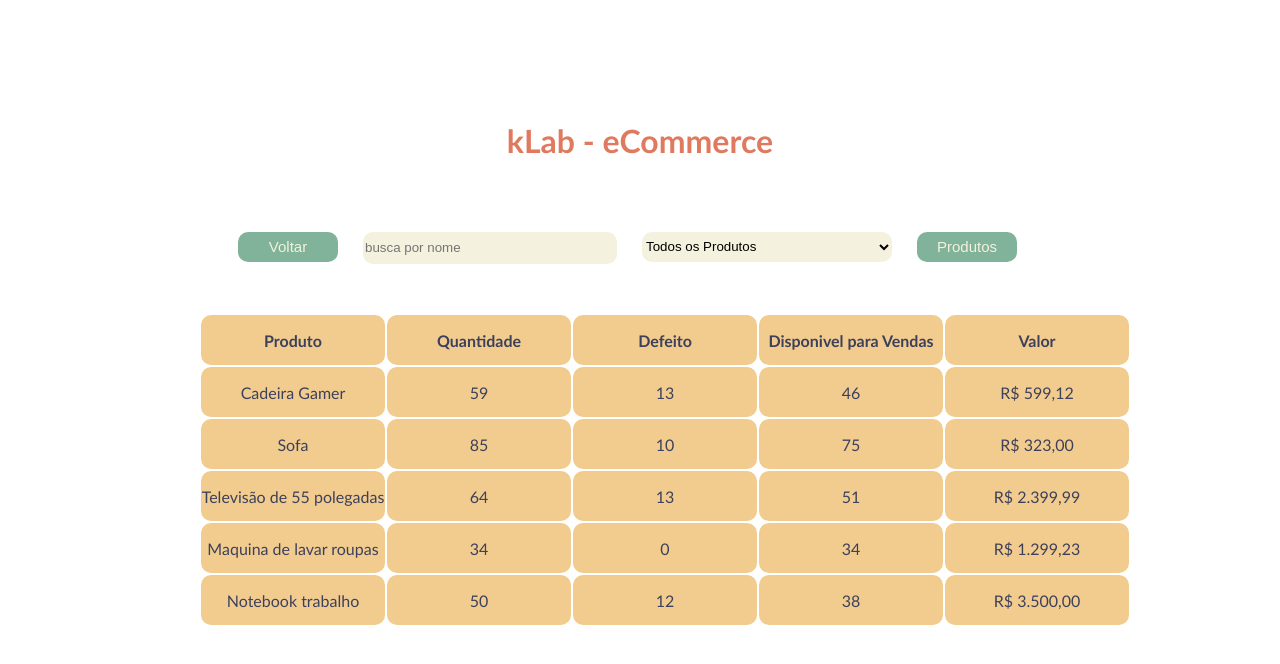
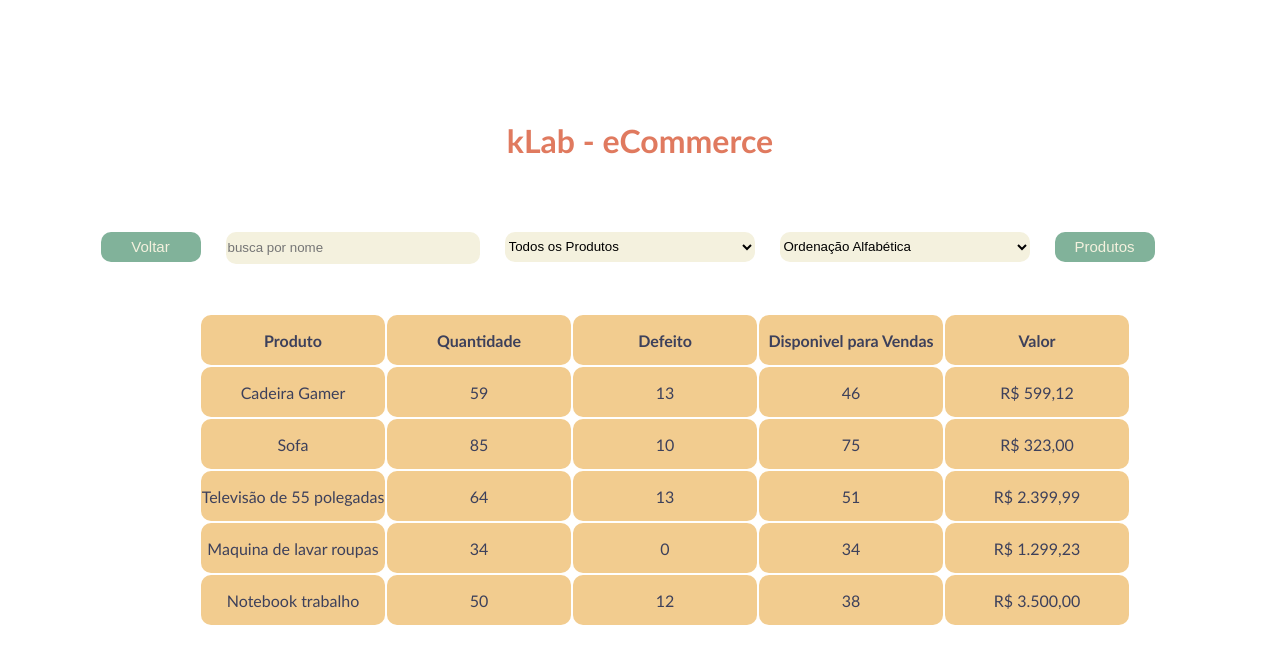
Before and after one commit to aonosorah/klab, a React (Create React App) app in the folder klab/: page /inventory in a window 1280 px wide. Shown: the top 664 px of the page. Built offline with nearby package versions, Linux system fonts and the light colour scheme.

Commit message:
Atividade 004 - Ordenação alfabética incluída

```diff
--- a/klab/src/paths/inventory.js
+++ b/klab/src/paths/inventory.js
@@ -1,13 +1,22 @@
-import React, { useContext } from 'react'
+import React, { useContext, useState } from 'react'
 import { HeaderInventory } from '../sections/inventoryHeader'
 import { Table, Box, P, PP, MainBox } from '../styled/invStyled'
 import { GlobalContext } from '../global/globalContext'
 
 export default function Inventory() {
-
+const [ alphabetic, setAlphabetic ] = useState(0)
  const { list } = useContext(GlobalContext)
-
- const product = list.map((item, index) => {
+ const auxList = [...list]
+ const newList = alphabetic == 1 ? [...auxList.sort( (a,b)  => {
+  if (a.produto > b.produto) {
+       return 1;
+  }
+  if (a.produto < b.produto) {
+       return -1;
+  }
+  return 0;
+})] : [...list]
+ const product = newList.map((item, index) => {
   const price = item.valor.toLocaleString('pt-br', {style: 'currency', currency: 'BRL'})
   return (<Table key={index}>
   <Box><PP>{item.produto}</PP></Box>
@@ -20,7 +29,7 @@ export default function Inventory() {
 
  return (
     <div>
-      <HeaderInventory/>
+      <HeaderInventory alphabetic={alphabetic} setAlphabetic={setAlphabetic}/>
     <MainBox>
       <Table>
         <Box><P>Produto</P></Box>
--- a/klab/src/sections/inventoryHeader.js
+++ b/klab/src/sections/inventoryHeader.js
@@ -1,4 +1,4 @@
-import { useContext } from 'react';
+import { useContext, useState } from 'react';
 import { useNavigate } from 'react-router-dom';
 import { GlobalContext } from '../global/globalContext';
 import { goHome, goBack } from '../routes/coordinator'
@@ -7,11 +7,13 @@ import { TitleIn, ButtonIn, InputIn, Select } from '../styled/invStyled'
 
 
 
-export function HeaderInventory() {
+export function HeaderInventory({alphabetic, setAlphabetic}) {
     const navigate = useNavigate()
+
     const { search, setSearch, order, setOrder } = useContext(GlobalContext)
     const onChangeInput = (e) => { setSearch(e.target.value) }
     const onChangeSelect = (e) => { setOrder(e.target.value)}
+    const onChangeOrder = (e) => { setAlphabetic(e.target.value)}
     return (
         <div>
             <TitleBox><TitleIn>kLab - eCommerce</TitleIn></TitleBox>
@@ -23,6 +25,10 @@ export function HeaderInventory() {
                     <option value={50}>Acima de 50 Produtos</option>
                     <option value={75}>Acima de 75 Produtos</option>
             </Select>
+            <Select onChange={onChangeOrder} value={alphabetic}>
+                    <option value={0}>Ordenação Alfabética</option>
+                    <option value={1}>A - Z</option>
+            </Select>
             <ButtonIn onClick={() => goHome(navigate)}>Produtos</ButtonIn>
             </ButtonBox>
         </div>
```
